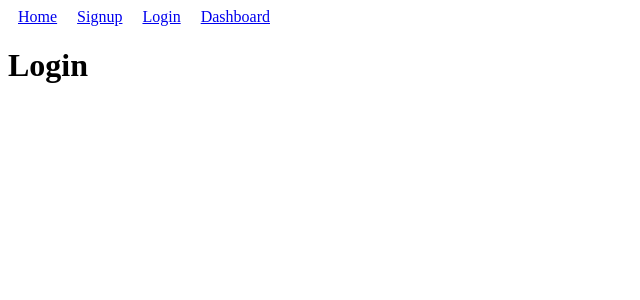
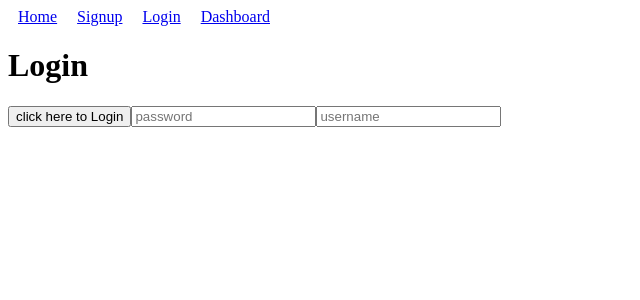
Before and after one commit to TasselledWobblegang/Chic, a React app: page /login in a window 1280 px wide. Shown: the top 300 px of the page, without its empty margins (0-640 px from the left). Built offline with nearby package versions, Linux system fonts and the light colour scheme.

Commit message:
Login/Signup Authenticated Routes working

```diff
--- a/client/components/Login.jsx
+++ b/client/components/Login.jsx
@@ -1,9 +1,38 @@
 import React from 'react'
 
 const Login = () => {
+
+    let loginHandler = () => {
+
+        let username =  document.querySelector('#username').value;
+        let password = document.querySelector('#password').value;
+
+        const userInfo = {
+            username: username,
+            password: password
+        };
+
+        fetch('/auth/login', {
+            method: 'POST',
+            headers: {
+                'Content-type' : 'Application/JSON'
+            },
+            body: JSON.stringify(userInfo)
+        })
+        .then((res) => res.json())
+        .then((res) => {
+            console.log(res)
+        })
+    };
+
 return (
     <>
-        <h1>Login</h1>
+        <div id='loginBox'>
+            <h1>Login</h1>
+            <button onClick= {loginHandler}>click here to Login</button>
+            <input id='password' placeholder='password'></input>
+            <input id='username' placeholder='username'></input>
+        </div>
     </>
     )
 }
--- a/client/components/Signup.jsx
+++ b/client/components/Signup.jsx
@@ -2,12 +2,17 @@ import React from 'react'
 
 const Signup= () => {
 
-    let singupHandler = () =>{
+    let singupHandler = () => {
+
+        let username =  document.querySelector('#username').value;
+        let password = document.querySelector('#password').value;
+
         const userInfo = {
-            username: '',
-            password: ''
-        }
-        fetch('localhost:3000/signup', {
+            username: username,
+            password: password
+        };
+
+        fetch('/auth/signup', {
             method: 'POST',
             headers: {
                 'Content-type' : 'Application/JSON'
@@ -18,12 +23,14 @@ const Signup= () => {
         .then((res) => {
             console.log(res)
         })
-    }
+    };
 
 return (
     <>
         <h1>Signup</h1>
         <button onClick= {singupHandler}>click here to signup</button>
+        <input id='password' placeholder='password'></input>
+        <input id='username' placeholder='username'></input>
     </>
     )
 }
--- a/webpack.config.js
+++ b/webpack.config.js
@@ -41,6 +41,7 @@ module.exports = {
       directory: path.resolve(__dirname),
     },
     proxy: {
+      '/**' : "http://localhost:3000"
       },
   },
   plugins: [new HtmlWebpackPlugin()],
```
Also changed, not shown: 2 other files (tests, documents, lock files or other folders).
